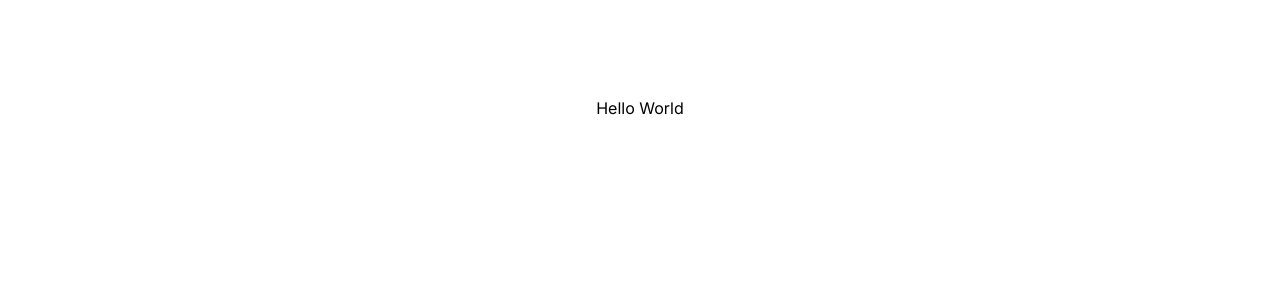
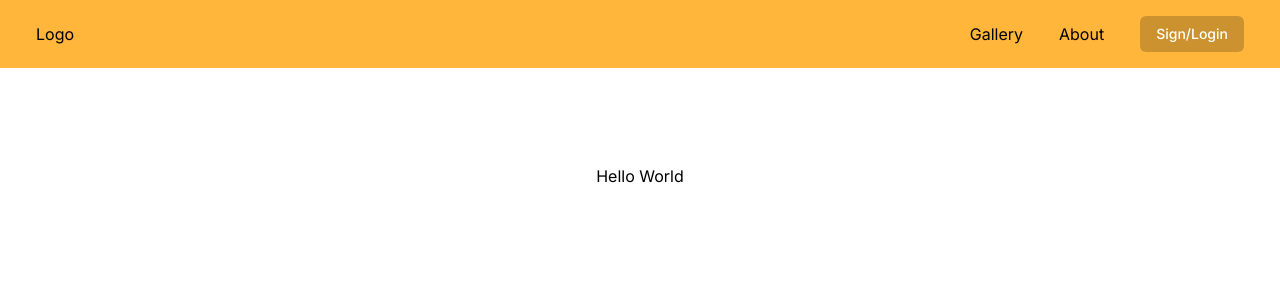
Before and after one commit to nextjs-prisma-strapi-postgressql-docker/nextjs, a Next.js app: page / in a window 1280 px wide. Shown: the top 300 px of the page. Built offline with nearby package versions, Linux system fonts and the light colour scheme.

Commit message:
add Header component

```diff
--- a/app/layout.tsx
+++ b/app/layout.tsx
@@ -1,6 +1,7 @@
 import type { Metadata } from "next";
 import { Inter } from "next/font/google";
 import "./globals.css";
+import { Header } from "@/components/Header";
 
 const inter = Inter({ subsets: ["latin"] });
 
@@ -16,7 +17,10 @@
 }>) {
   return (
     <html lang="en">
-      <body className={inter.className}>{children}</body>
+      <body className={inter.className}>
+        <Header />
+        {children}
+      </body>
     </html>
   );
 }
```
